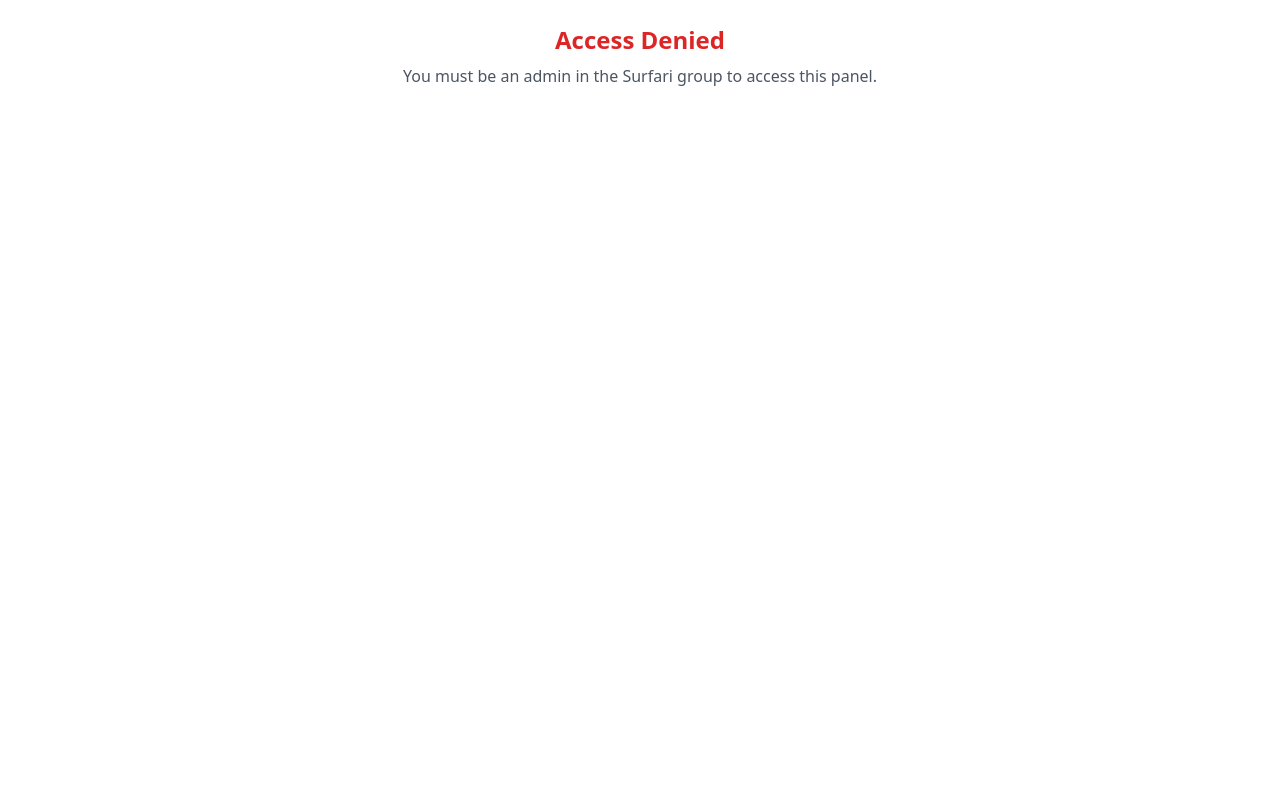
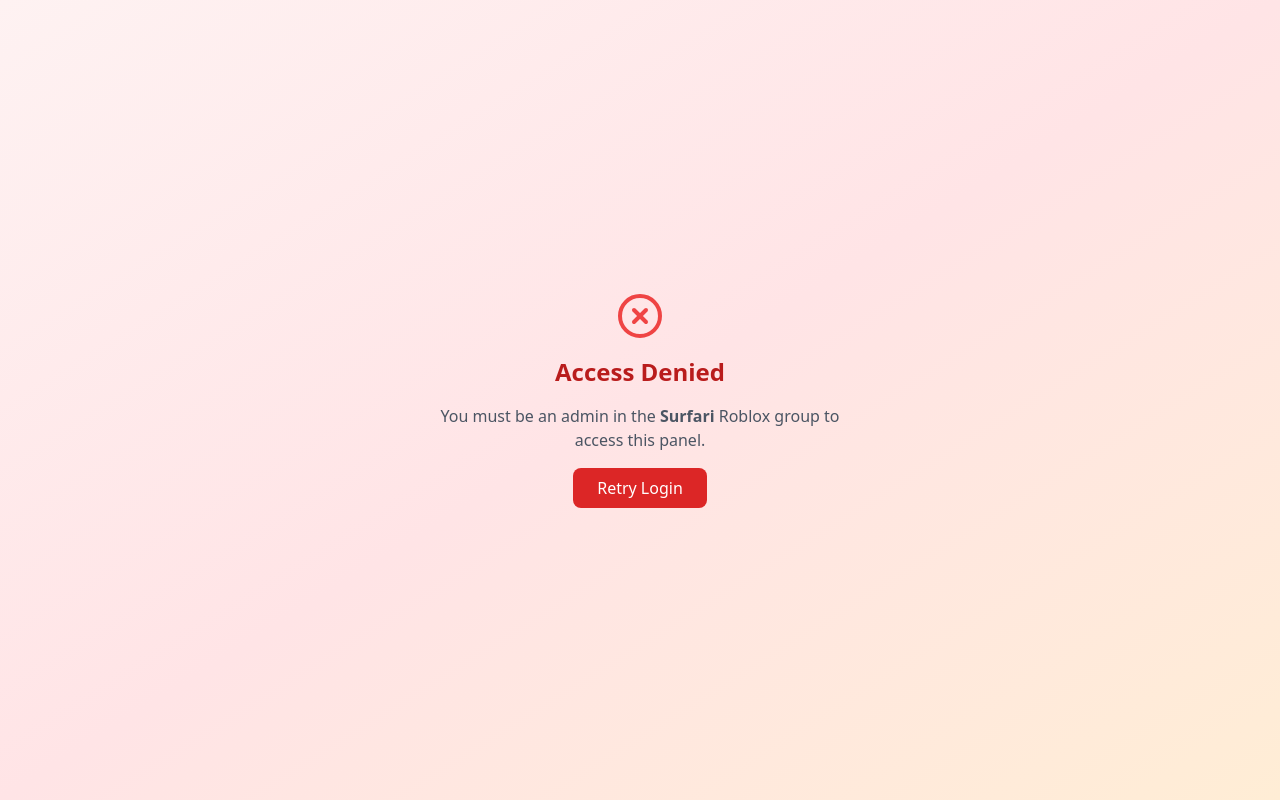
Before and after one commit to matthewsays23/Surfari, a React (Vite) app in the folder frontend/: page /access-denied in a window 1280 px wide. Built offline with nearby package versions, Linux system fonts and the light colour scheme.

Commit message:
Denied Page

```diff
--- a/frontend/src/pages/AccessDenied.jsx
+++ b/frontend/src/pages/AccessDenied.jsx
@@ -1,12 +1,25 @@
 import React from "react";
+import { XCircle } from "lucide-react";
+import { useNavigate } from "react-router-dom";
 
 export default function AccessDenied() {
+  const navigate = useNavigate();
+
   return (
-    <div className="p-6 text-center">
-      <h1 className="text-2xl font-bold text-red-600">Access Denied</h1>
-      <p className="mt-2 text-gray-600">
-        You must be an admin in the Surfari group to access this panel.
-      </p>
+    <div className="min-h-screen flex items-center justify-center bg-gradient-to-br from-red-50 via-rose-100 to-orange-100">
+      <div className="text-center space-y-4 px-4">
+        <XCircle className="w-12 h-12 text-red-500 mx-auto" />
+        <h1 className="text-2xl font-bold text-red-700">Access Denied</h1>
+        <p className="text-gray-600 max-w-md mx-auto">
+          You must be an admin in the <strong>Surfari</strong> Roblox group to access this panel.
+        </p>
+        <button
+          onClick={() => (window.location.href = "https://surfari.onrender.com/auth/roblox")}
+          className="mt-4 px-6 py-2 rounded-lg bg-red-600 text-white font-medium hover:bg-red-700 transition"
+        >
+          Retry Login
+        </button>
+      </div>
     </div>
   );
 }
```
